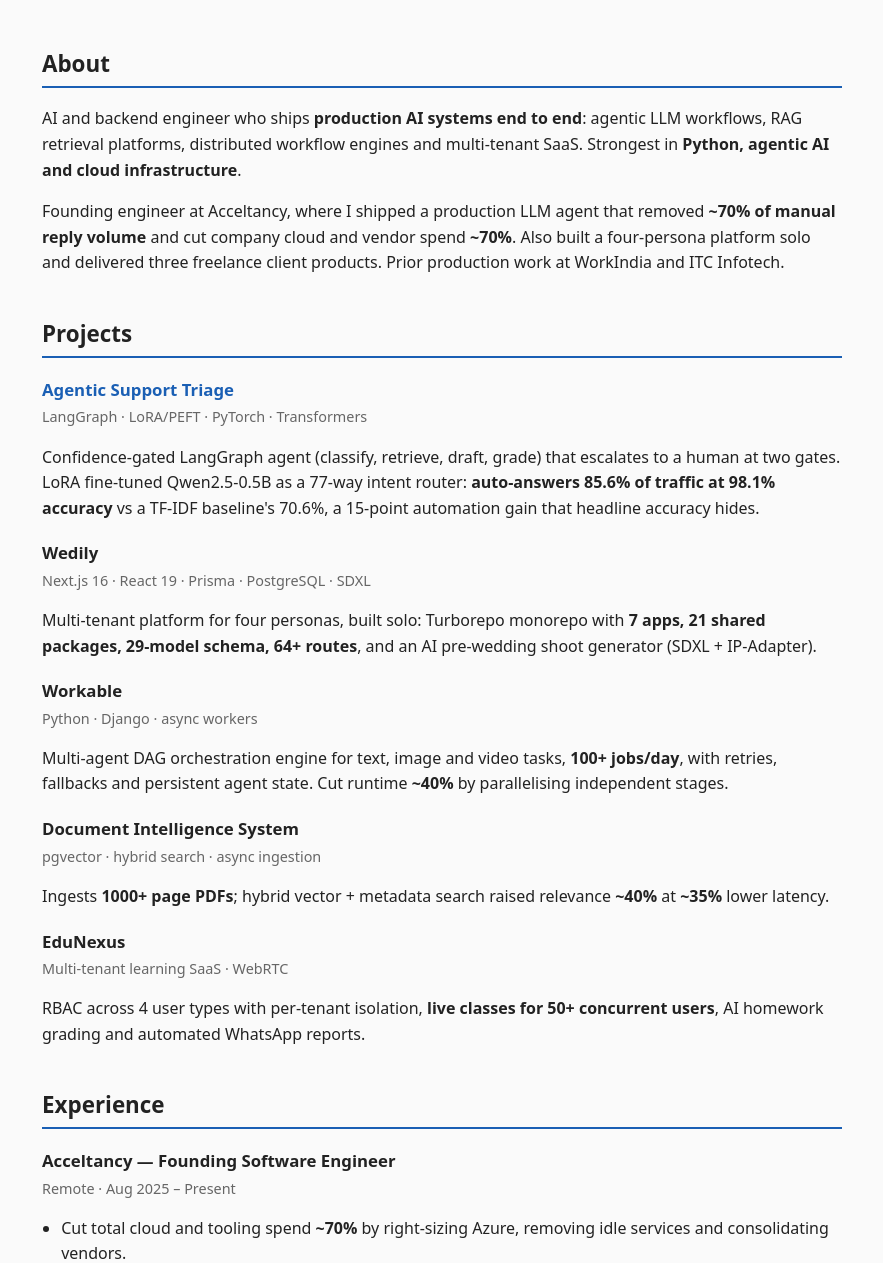
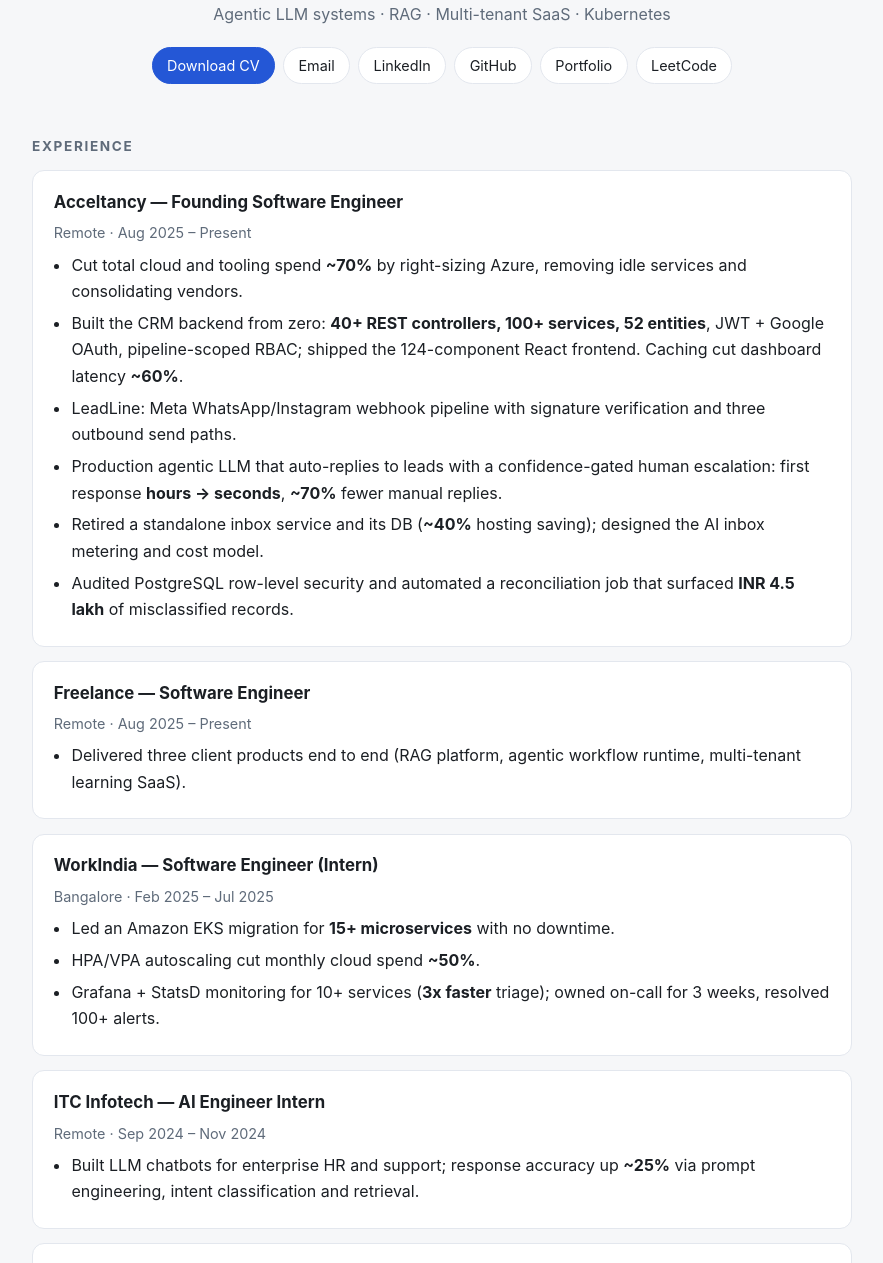
Before and after one commit to Mann-gupta1/Mann-gupta1.github.io, a plain HTML site: page index.html in a window 1280 px wide. Shown: the part 161-1424 px from the top of the page, without its empty margins (198-1081 px from the left). Drawn offline with Linux system fonts and the light colour scheme.

Commit message:
feat: card layout, experience first, refreshed CV
Co-Authored-By: Claude Opus 5.5 <noreply@anthropic.com>

```diff
--- a/index.html
+++ b/index.html
@@ -6,20 +6,33 @@
 <title>Mann Gupta — AI Engineer</title>
 <meta name="description" content="Mann Gupta: AI Engineer, Backend & Cloud. Agentic LLM systems, RAG, multi-tenant SaaS.">
 <style>
-:root{--fg:#222;--bg:#fafafa;--mut:#666;--ac:#1a5fb4}
-@media(prefers-color-scheme:dark){:root{--fg:#e6e6e6;--bg:#141414;--mut:#999;--ac:#6ea8fe}}
-body{font-family:system-ui,-apple-system,"Segoe UI",Roboto,sans-serif;color:var(--fg);background:var(--bg);max-width:800px;margin:0 auto;padding:2rem 1rem;line-height:1.6}
-header{text-align:center}
-h1{margin:.2rem 0}
-.tag{color:var(--mut);margin:.1rem 0;font-size:.95rem}
-nav a{margin:0 .5rem}
+:root{--fg:#1b1f24;--bg:#f6f7f9;--card:#fff;--mut:#5f6b7a;--ac:#2457d6;--bd:#e3e7ee;--chip:#eaf0ff}
+@media(prefers-color-scheme:dark){:root{--fg:#e8ebf0;--bg:#0f1115;--card:#171a20;--mut:#9aa5b4;--ac:#7aa7ff;--bd:#272c35;--chip:#1d2740}}
+*{box-sizing:border-box}
+body{font:16px/1.65 Inter,system-ui,-apple-system,"Segoe UI",Roboto,sans-serif;color:var(--fg);background:var(--bg);margin:0;padding:0 16px 3rem}
+main,header,footer{max-width:820px;margin:0 auto}
+header{padding:3.5rem 0 1rem;text-align:center}
+h1{font-size:2.6rem;letter-spacing:-.02em;margin:.2rem 0}
+.tag{color:var(--mut);margin:.15rem 0}
+.tag:first-of-type{color:var(--fg);font-weight:600;font-size:1.1rem}
+nav{margin-top:1.2rem;display:flex;flex-wrap:wrap;gap:.5rem;justify-content:center}
+nav a{border:1px solid var(--bd);background:var(--card);padding:.35rem .9rem;border-radius:999px;font-size:.9rem;color:var(--fg);transition:.15s}
+nav a:hover{border-color:var(--ac);color:var(--ac);text-decoration:none}
+nav a:first-child{background:var(--ac);color:#fff;border-color:var(--ac)}
+nav a:first-child:hover{color:#fff;opacity:.9}
 a{color:var(--ac);text-decoration:none}a:hover{text-decoration:underline}
-section{margin-top:2.5rem}
-h2{border-bottom:2px solid var(--ac);padding-bottom:.25rem;font-size:1.4rem}
-h3{margin:1.2rem 0 .1rem;font-size:1.05rem}
-.m{color:var(--mut);font-size:.9rem;margin:0 0 .4rem}
-ul{padding-left:1.2rem}li{margin:.3rem 0}
-footer{margin-top:3rem;text-align:center;color:var(--mut);font-size:.85rem}
+section{margin-top:2.2rem}
+h2{font-size:.85rem;text-transform:uppercase;letter-spacing:.12em;color:var(--mut);margin:0 0 .8rem}
+h3{margin:0;font-size:1.05rem}
+h3+.m{margin-top:.1rem}
+.m{color:var(--mut);font-size:.9rem;margin:0 0 .5rem}
+section>h3,section>.m,section>ul,section>p{background:none}
+.card{background:var(--card);border:1px solid var(--bd);border-radius:12px;padding:1.1rem 1.3rem;margin-bottom:.9rem}
+ul{padding-left:1.1rem;margin:.4rem 0 0}li{margin:.35rem 0}
+.card p{margin:.3rem 0 0}
+b{font-weight:650}
+footer{text-align:center;color:var(--mut);font-size:.85rem;margin-top:3rem}
+@media(max-width:560px){h1{font-size:2rem}}
 </style>
 </head>
 <body>
@@ -36,32 +49,7 @@ footer{margin-top:3rem;text-align:center;color:var(--mut);font-size:.85rem}
 <a href="https://leetcode.com/m-g">LeetCode</a>
 </nav>
 </header>
-
-<section id="about"><h2>About</h2>
-<p>AI and backend engineer who ships <b>production AI systems end to end</b>: agentic LLM workflows, RAG retrieval platforms, distributed workflow engines and multi-tenant SaaS. Strongest in <b>Python, agentic AI and cloud infrastructure</b>.</p>
-<p>Founding engineer at Acceltancy, where I shipped a production LLM agent that removed <b>~70% of manual reply volume</b> and cut company cloud and vendor spend <b>~70%</b>. Also built a four-persona platform solo and delivered three freelance client products. Prior production work at WorkIndia and ITC Infotech.</p>
-</section>
-
-<section id="projects"><h2>Projects</h2>
-<h3><a href="https://github.com/Mann-gupta1/agentic-support-triage">Agentic Support Triage</a></h3>
-<p class="m">LangGraph · LoRA/PEFT · PyTorch · Transformers</p>
-<p>Confidence-gated LangGraph agent (classify, retrieve, draft, grade) that escalates to a human at two gates. LoRA fine-tuned Qwen2.5-0.5B as a 77-way intent router: <b>auto-answers 85.6% of traffic at 98.1% accuracy</b> vs a TF-IDF baseline's 70.6%, a 15-point automation gain that headline accuracy hides.</p>
-<h3>Wedily</h3>
-<p class="m">Next.js 16 · React 19 · Prisma · PostgreSQL · SDXL</p>
-<p>Multi-tenant platform for four personas, built solo: Turborepo monorepo with <b>7 apps, 21 shared packages, 29-model schema, 64+ routes</b>, and an AI pre-wedding shoot generator (SDXL + IP-Adapter).</p>
-<h3>Workable</h3>
-<p class="m">Python · Django · async workers</p>
-<p>Multi-agent DAG orchestration engine for text, image and video tasks, <b>100+ jobs/day</b>, with retries, fallbacks and persistent agent state. Cut runtime <b>~40%</b> by parallelising independent stages.</p>
-<h3>Document Intelligence System</h3>
-<p class="m">pgvector · hybrid search · async ingestion</p>
-<p>Ingests <b>1000+ page PDFs</b>; hybrid vector + metadata search raised relevance <b>~40%</b> at <b>~35%</b> lower latency.</p>
-<h3>EduNexus</h3>
-<p class="m">Multi-tenant learning SaaS · WebRTC</p>
-<p>RBAC across 4 user types with per-tenant isolation, <b>live classes for 50+ concurrent users</b>, AI homework grading and automated WhatsApp reports.</p>
-</section>
-
-<section id="experience"><h2>Experience</h2>
-<h3>Acceltancy — Founding Software Engineer</h3>
+<main><section id="experience"><h2>Experience</h2><div class="card"><h3>Acceltancy — Founding Software Engineer</h3>
 <p class="m">Remote · Aug 2025 – Present</p>
 <ul>
 <li>Cut total cloud and tooling spend <b>~70%</b> by right-sizing Azure, removing idle services and consolidating vendors.</li>
@@ -70,40 +58,41 @@ footer{margin-top:3rem;text-align:center;color:var(--mut);font-size:.85rem}
 <li>Production agentic LLM that auto-replies to leads with a confidence-gated human escalation: first response <b>hours → seconds</b>, <b>~70%</b> fewer manual replies.</li>
 <li>Retired a standalone inbox service and its DB (<b>~40%</b> hosting saving); designed the AI inbox metering and cost model.</li>
 <li>Audited PostgreSQL row-level security and automated a reconciliation job that surfaced <b>INR 4.5 lakh</b> of misclassified records.</li>
-</ul>
-<h3>Freelance — Software Engineer</h3>
+</ul></div><div class="card"><h3>Freelance — Software Engineer</h3>
 <p class="m">Remote · Aug 2025 – Present</p>
-<ul><li>Delivered three client products end to end (RAG platform, agentic workflow runtime, multi-tenant learning SaaS).</li></ul>
-<h3>WorkIndia — Software Engineer (Intern)</h3>
+<ul><li>Delivered three client products end to end (RAG platform, agentic workflow runtime, multi-tenant learning SaaS).</li></ul></div><div class="card"><h3>WorkIndia — Software Engineer (Intern)</h3>
 <p class="m">Bangalore · Feb 2025 – Jul 2025</p>
 <ul>
 <li>Led an Amazon EKS migration for <b>15+ microservices</b> with no downtime.</li>
 <li>HPA/VPA autoscaling cut monthly cloud spend <b>~50%</b>.</li>
 <li>Grafana + StatsD monitoring for 10+ services (<b>3x faster</b> triage); owned on-call for 3 weeks, resolved 100+ alerts.</li>
-</ul>
-<h3>ITC Infotech — AI Engineer Intern</h3>
+</ul></div><div class="card"><h3>ITC Infotech — AI Engineer Intern</h3>
 <p class="m">Remote · Sep 2024 – Nov 2024</p>
-<ul><li>Built LLM chatbots for enterprise HR and support; response accuracy up <b>~25%</b> via prompt engineering, intent classification and retrieval.</li></ul>
-<h3>GushWork — Software Engineer Intern</h3>
+<ul><li>Built LLM chatbots for enterprise HR and support; response accuracy up <b>~25%</b> via prompt engineering, intent classification and retrieval.</li></ul></div><div class="card"><h3>GushWork — Software Engineer Intern</h3>
 <p class="m">Bangalore · Jun 2024 – Aug 2024</p>
-<ul><li>Reworked NLP ranking in the matching flow; keyword precision up <b>15%</b>.</li></ul>
-</section>
-
-<section id="skills"><h2>Skills</h2>
+<ul><li>Reworked NLP ranking in the matching flow; keyword precision up <b>15%</b>.</li></ul></div></section><section id="about"><h2>About</h2><div class="card">
+<p>AI and backend engineer who ships <b>production AI systems end to end</b>: agentic LLM workflows, RAG retrieval platforms, distributed workflow engines and multi-tenant SaaS. Strongest in <b>Python, agentic AI and cloud infrastructure</b>.</p>
+<p>Founding engineer at Acceltancy, where I shipped a production LLM agent that removed <b>~70% of manual reply volume</b> and cut company cloud and vendor spend <b>~70%</b>. Also built a four-persona platform solo and delivered three freelance client products. Prior production work at WorkIndia and ITC Infotech.</p>
+</div></section><section id="projects"><h2>Projects</h2><div class="card"><h3><a href="https://github.com/Mann-gupta1/agentic-support-triage">Agentic Support Triage</a></h3>
+<p class="m">LangGraph · LoRA/PEFT · PyTorch · Transformers</p>
+<p>Confidence-gated LangGraph agent (classify, retrieve, draft, grade) that escalates to a human at two gates. LoRA fine-tuned Qwen2.5-0.5B as a 77-way intent router: <b>auto-answers 85.6% of traffic at 98.1% accuracy</b> vs a TF-IDF baseline's 70.6%, a 15-point automation gain that headline accuracy hides.</p></div><div class="card"><h3>Wedily</h3>
+<p class="m">Next.js 16 · React 19 · Prisma · PostgreSQL · SDXL</p>
+<p>Multi-tenant platform for four personas, built solo: Turborepo monorepo with <b>7 apps, 21 shared packages, 29-model schema, 64+ routes</b>, and an AI pre-wedding shoot generator (SDXL + IP-Adapter).</p></div><div class="card"><h3>Workable</h3>
+<p class="m">Python · Django · async workers</p>
+<p>Multi-agent DAG orchestration engine for text, image and video tasks, <b>100+ jobs/day</b>, with retries, fallbacks and persistent agent state. Cut runtime <b>~40%</b> by parallelising independent stages.</p></div><div class="card"><h3>Document Intelligence System</h3>
+<p class="m">pgvector · hybrid search · async ingestion</p>
+<p>Ingests <b>1000+ page PDFs</b>; hybrid vector + metadata search raised relevance <b>~40%</b> at <b>~35%</b> lower latency.</p></div><div class="card"><h3>EduNexus</h3>
+<p class="m">Multi-tenant learning SaaS · WebRTC</p>
+<p>RBAC across 4 user types with per-tenant isolation, <b>live classes for 50+ concurrent users</b>, AI homework grading and automated WhatsApp reports.</p></div></section><section id="skills"><h2>Skills</h2><div class="card">
 <p><b>Languages:</b> Python, TypeScript, JavaScript, SQL, Java, C++</p>
 <p><b>Backend:</b> Django, FastAPI, Node.js, Spring Boot, REST, Microservices, Prisma, WebRTC, Webhooks, Multi-tenancy, RBAC</p>
 <p><b>AI / ML:</b> Agentic AI, LangGraph, RAG, Embeddings, pgvector, Prompt Engineering, LLM Evaluation, PyTorch, Transformers, LoRA/PEFT, SDXL</p>
 <p><b>Frontend:</b> React, Next.js, Vite, Tailwind CSS, TanStack Query, Turborepo</p>
 <p><b>Cloud:</b> Azure, AWS (EKS, EC2, S3), Docker, Kubernetes, CI/CD, Prometheus, Grafana, Supabase</p>
 <p><b>Data &amp; Integrations:</b> PostgreSQL, Redis, MongoDB, Meta Graph API, WhatsApp Business API, Razorpay</p>
-</section>
-
-<section id="education"><h2>Education</h2>
-<h3>B.Tech, Information Technology — RGIPT Jais</h3>
+</div></section><section id="education"><h2>Education</h2><div class="card"><h3>B.Tech, Information Technology — RGIPT Jais</h3>
 <p class="m">Nov 2021 – May 2025 · GPA 8.25 / 10</p>
-<ul><li>Top 4.35% on LeetCode globally (max rating 1976).</li></ul>
-</section>
-
+<ul><li>Top 4.35% on LeetCode globally (max rating 1976).</li></ul></div></section></main>
 <footer><p>© 2026 Mann Gupta · <a href="mailto:manngupta923@gmail.com">manngupta923@gmail.com</a></p></footer>
 </body>
 </html>
```
Also changed, not shown: 1 other file.
